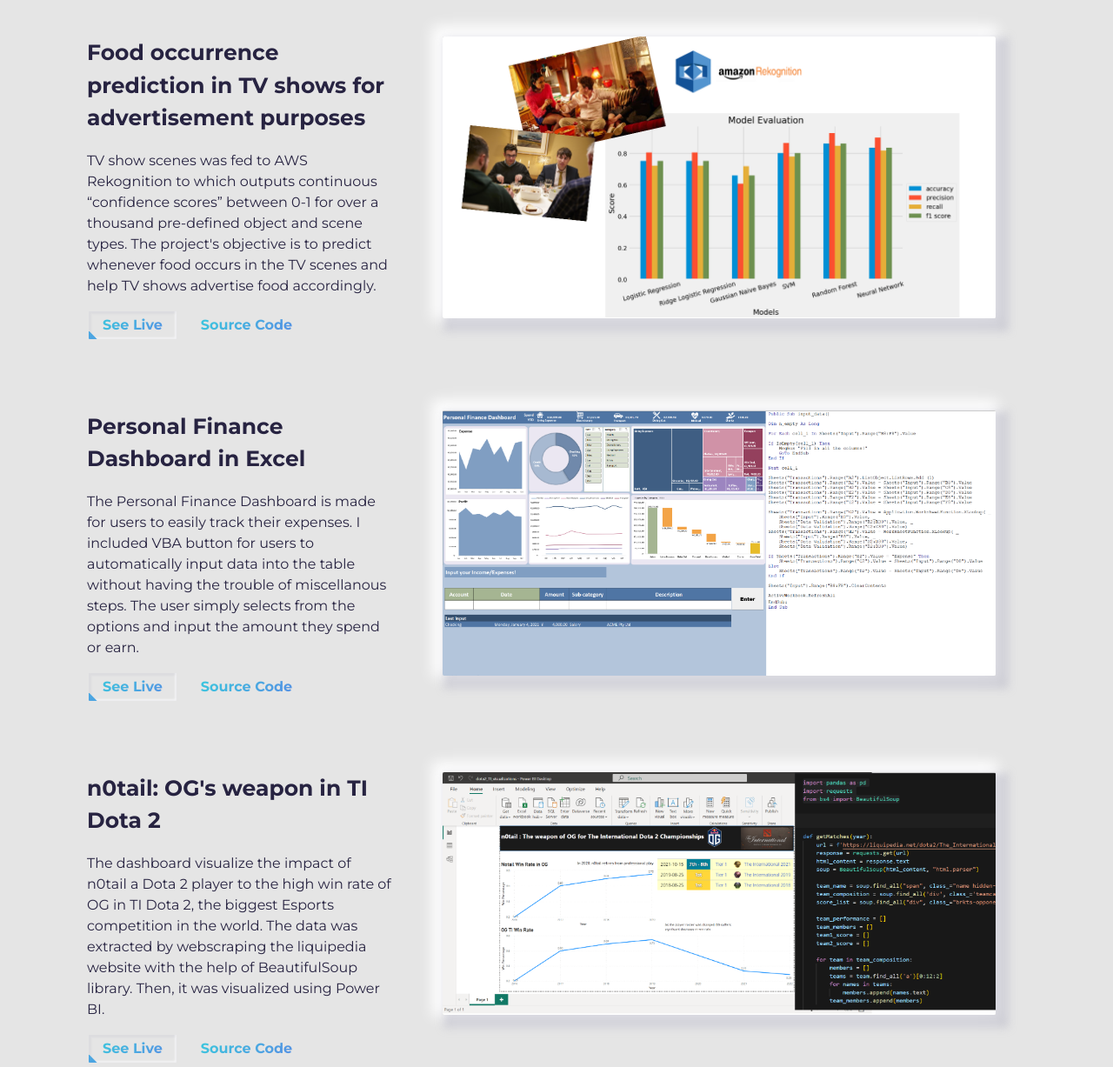
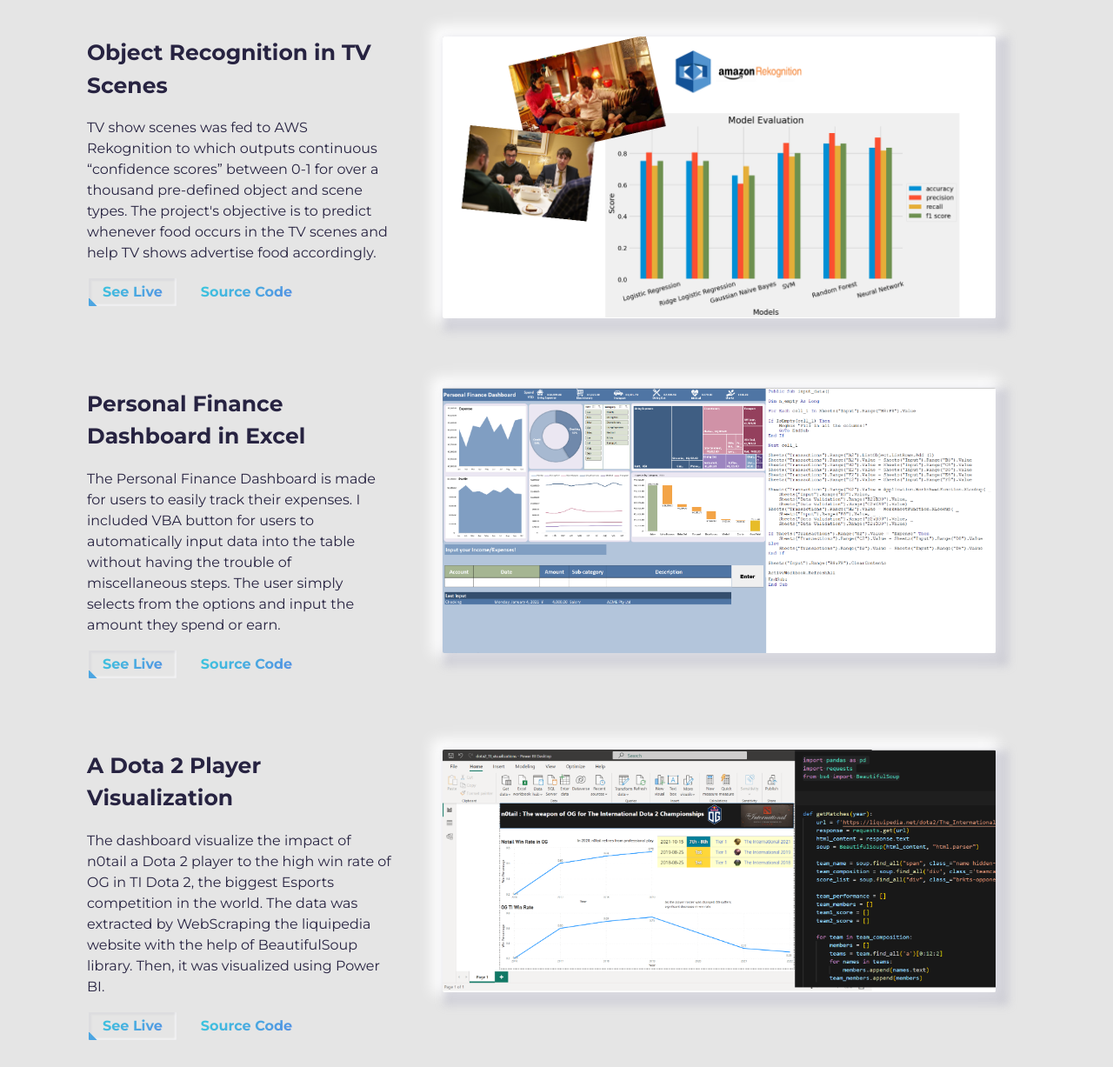
Before and after one commit to VincentElbert/github_portfolio, a plain HTML site: page index.html in a window 1280 px wide. Shown: the part 1496-2723 px from the top of the page at 87% size. Drawn offline with Linux system fonts and the light colour scheme.

Commit message:
Update index.html

```diff
--- a/index.html
+++ b/index.html
@@ -155,8 +155,7 @@
           <!-- Each .row is a project -->
           <article class="row">
             <div class="project-wrapper__text">
-              <h3 class="project-wrapper__text-title">Food occurrence prediction in TV shows
-                for advertisement purposes</h3>
+              <h3 class="project-wrapper__text-title">Object Recognition in TV Scenes</h3>
               <p class="project-wrapper__text-info">
                 TV show scenes was fed to AWS Rekognition to which outputs continuous “confidence scores”
                 between 0-1 for over a thousand pre-defined object and scene types. The project's objective
@@ -199,7 +198,7 @@
               <p class="project-wrapper__text-info">
                 The Personal Finance Dashboard is made for users to easily track their expenses.
                 I included VBA button for users to automatically input data into the table
-                without having the trouble of miscellanous steps. The user simply selects
+                without having the trouble of miscellaneous steps. The user simply selects
                 from the options and input the amount they spend or earn.
               </p>
               <div class="project-wrapper__text-btns">
@@ -235,11 +234,11 @@
           <!-- Each .row is a project -->
           <article class="row">
             <div class="project-wrapper__text">
-              <h3 class="project-wrapper__text-title">n0tail: OG's weapon in TI Dota 2</h3>
+              <h3 class="project-wrapper__text-title">A Dota 2 Player Visualization</h3>
               <p class="project-wrapper__text-info">
                 The dashboard visualize the impact of n0tail a Dota 2 player to the high win rate
                 of OG in TI Dota 2, the biggest Esports competition in the world. The data was extracted
-                by webscraping the liquipedia website with the help of BeautifulSoup library. Then,
+                by WebScraping the liquipedia website with the help of BeautifulSoup library. Then,
                 it was visualized using Power BI.
               </p>
               <div class="project-wrapper__text-btns">
```
